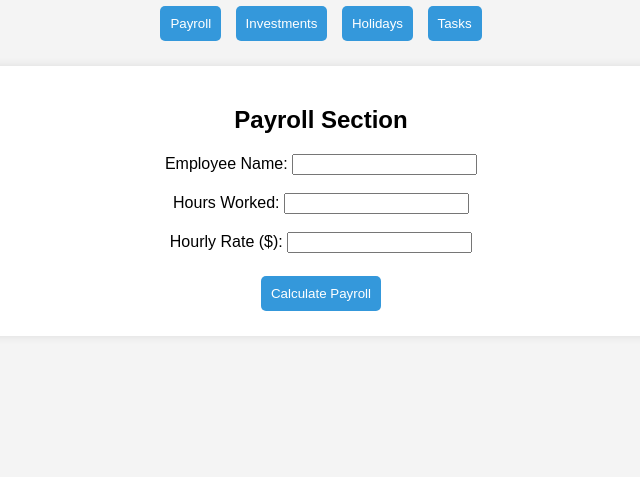
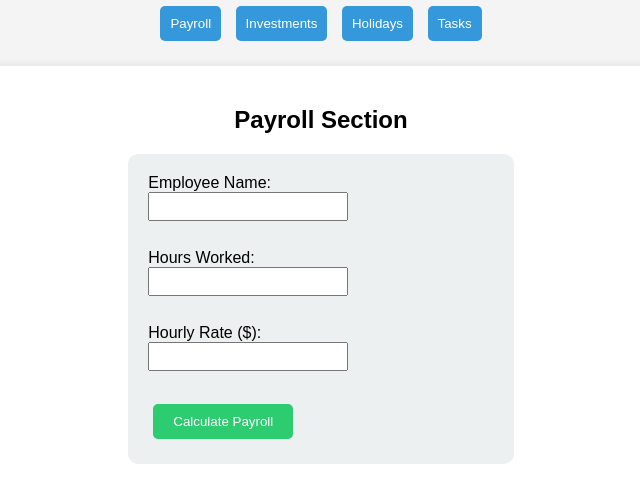
Before and after one commit to rlyyfallen/hris-dashboard, a plain HTML site: page index.html in a window 1280 px wide. Shown: the part 79-556 px from the top of the page, without its empty margins (319-959 px from the left). Drawn offline with Linux system fonts and the light colour scheme; files that its build step writes are made by us from their sources; files whose address does not match are found by name.

Commit message:
Update styles.css

```diff
--- a/styles.css
+++ b/styles.css
@@ -3,7 +3,6 @@ body {
     background-color: #f4f4f4;
     text-align: center;
 }
-
 button {
     padding: 10px;
     margin: 5px;
@@ -13,11 +12,9 @@ button {
     border: none;
     border-radius: 5px;
 }
-
 button:hover {
     background: #2980b9;
 }
-
 .tab {
     display: none;
     padding: 20px;
@@ -27,7 +24,40 @@ button:hover {
     width: 50%;
     box-shadow: 0px 0px 10px rgba(0, 0, 0, 0.1);
 }
-
 .active {
     display: block;
 }
+form {
+    background: #ecf0f1;
+    padding: 20px;
+    border-radius: 10px;
+    display: inline-block;
+    text-align: left;
+}
+form label {
+    display: inline-block;
+    width: 150px;
+}
+form input {
+    padding: 5px;
+    margin-bottom: 10px;
+    width: calc(100% - 160px);
+}
+form button {
+    background: #2ecc71;
+    border: none;
+    padding: 10px 20px;
+    color: white;
+    border-radius: 5px;
+    cursor: pointer;
+}
+form button:hover {
+    background: #27ae60;
+}
+#payrollResult {
+    background: #dff9fb;
+    padding: 20px;
+    border-radius: 10px;
+    display: inline-block;
+    text-align: left;
+}
```
